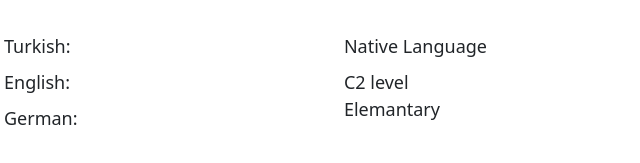
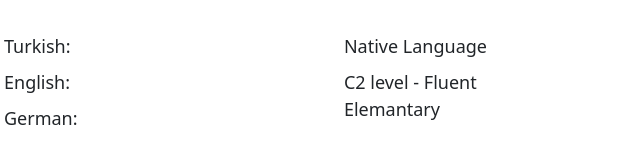
Before and after one commit to siarkonyar/siarkonyar.github.io, a plain HTML site: page resume.html in a window 1280 px wide. Shown: the part 1596-1759 px from the top of the page, 542-1182 px from the left. Drawn offline with nearby package versions, Linux system fonts and the light colour scheme.

Commit message:
updated cv

```diff
--- a/resume.html
+++ b/resume.html
@@ -261,7 +261,7 @@
 
             <div>
               <p class="mb-2 text-nowrap">Native Language</p>
-              <p class="mb-0">C2 level</p>
+              <p class="mb-0">C2 level - Fluent</p>
               <p class="mb-2">Elemantary</p>
             </div>
           </div>
```
Also changed, not shown: 1 other file.
